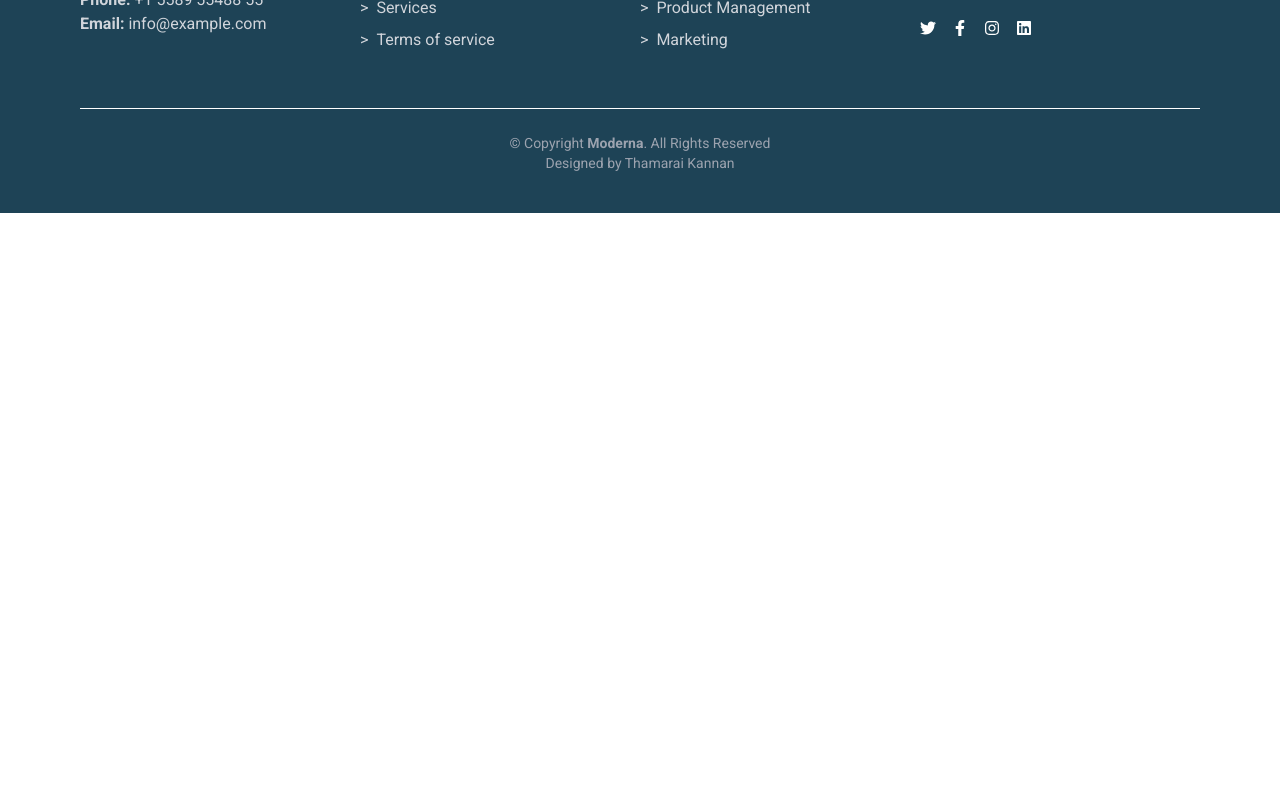
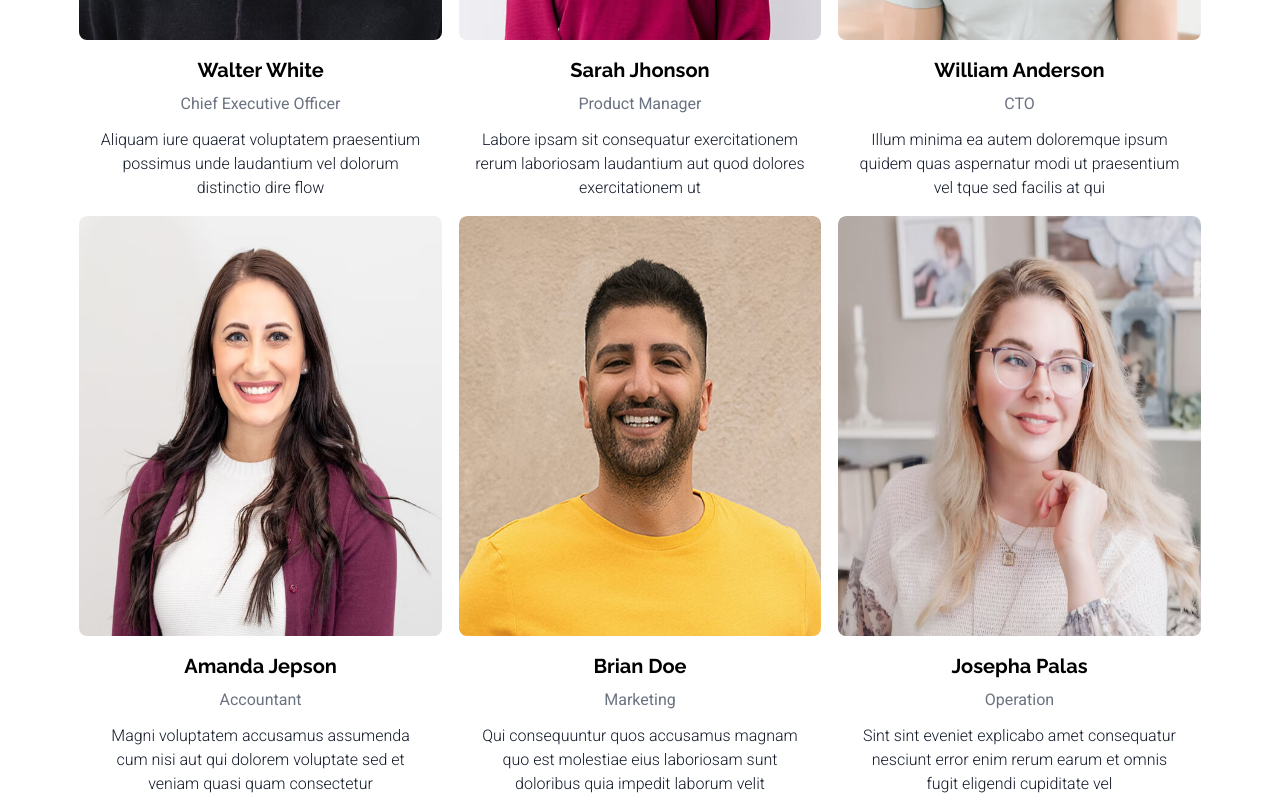
Before and after one commit to ThamaraiKannan1496/Moderna-vite, a React (Vite) app: page /team in a window 1280 px wide. Shown: the part 820-1620 px from the top of the page. Before the commit the page ends 1033 px from the top, so only its background shows below. Built offline with nearby package versions, Linux system fonts and the light colour scheme.

Commit message:
teams-finished

```diff
--- a/src/Pages/Team/Team.jsx
+++ b/src/Pages/Team/Team.jsx
@@ -1,6 +1,7 @@
 import Footer from "../../Components/Footer";
 import { HeadingsHome } from "../../Components/HeadingsHome";
 import NewsLetter from "../../Components/NewsLetter";
+import { TeamCard } from "./TeamCard";
 export const Team = () => {
   return (
     <>
@@ -9,6 +10,7 @@ export const Team = () => {
         para={`Esse dolorum voluptatum ullam est sint nemo et est ipsa porro placeat
     quibusdam quia assumenda numquam molestias.`}
       ></HeadingsHome>
+      <TeamCard></TeamCard>
       <NewsLetter></NewsLetter>
       <Footer></Footer>
     </>
--- /dev/null
+++ b/src/Pages/Team/TeamCard.jsx
@@ -0,0 +1,238 @@
+import {
+  FaFacebook,
+  FaInstagram,
+  FaLinkedin,
+  FaXTwitter,
+} from "react-icons/fa6";
+import i1 from "../../assets/img/team/team-1.jpg";
+import i2 from "../../assets/img/team/team-2.jpg";
+import i3 from "../../assets/img/team/team-3.jpg";
+import i4 from "../../assets/img/team/team-4.jpg";
+import i5 from "../../assets/img/team/team-5.jpg";
+import i6 from "../../assets/img/team/team-6.jpg";
+export const TeamCard = () => {
+  const Members = [
+    {
+      id: 1,
+      image: i1,
+      name: "Walter White",
+      position: "Chief Executive Officer",
+      description:
+        "Aliquam iure quaerat voluptatem praesentium possimus unde laudantium vel dolorum distinctio dire flow",
+    },
+    {
+      id: 2,
+      image: i2,
+      name: "Sarah Jhonson",
+      position: "Product Manager",
+      description:
+        "Labore ipsam sit consequatur exercitationem rerum laboriosam laudantium aut quod dolores exercitationem ut",
+    },
+    {
+      id: 3,
+      image: i3,
+      name: "William Anderson",
+      position: "CTO",
+      description:
+        "Illum minima ea autem doloremque ipsum quidem quas aspernatur modi ut praesentium vel tque sed facilis at qui",
+    },
+    {
+      id: 4,
+      image: i4,
+      name: "Amanda Jepson",
+      position: "Accountant",
+      description:
+        "Magni voluptatem accusamus assumenda cum nisi aut qui dolorem voluptate sed et veniam quasi quam consectetur",
+    },
+    {
+      id: 5,
+      image: i5,
+      name: "Brian Doe",
+      position: "Marketing",
+      description:
+        "Qui consequuntur quos accusamus magnam quo est molestiae eius laboriosam sunt doloribus quia impedit laborum velit",
+    },
+    {
+      id: 6,
+      image: i6,
+      name: "Josepha Palas",
+      position: "Operation",
+      description:
+        "Sint sint eveniet explicabo amet consequatur nesciunt error enim rerum earum et omnis fugit eligendi cupiditate vel",
+    },
+  ];
+  return (
+    <>
+      <div className="flex justify-center flex-wrap w-[88.5%] mx-auto flex-col md:flex-row gap-[1.5%] my-20">
+        {Members.map((val) => {
+          return (
+            <>
+              <div className="card1 md:w-[32%]">
+                <div className="relative rounded-lg group overflow-hidden">
+                  <img
+                    src={val.image}
+                    alt="images"
+                    className="rounded-lg block bg-cover w-full h-[420px]"
+                  />
+                  <div className="absolute -top-[420px] rounded-lg opacity-0 left-0 flex items-center justify-center gap-5 w-full h-[420px] bg-black text-white text-3xl transition duration-200 ease-in group-hover:opacity-100 group-hover:top-0 group-hover:bg-black/50">
+                    <FaXTwitter />
+                    <FaFacebook />
+                    <FaInstagram />
+                    <FaLinkedin />
+                  </div>
+                  <div className="details p-4 text-center">
+                    <h3 className="text-xl font-raleway mb-2 font-bold">
+                      {val.name}
+                    </h3>
+                    <h6 className="font-roboto mb-3 font-normal text-gray-500">
+                      {val.position}
+                    </h6>
+                    <p className="font-roboto font-light text-gray-900">
+                      {val.description}
+                    </p>
+                  </div>
+                </div>
+              </div>
+            </>
+          );
+        })}
+      </div>
+    </>
+  );
+};
+
+//  <div className="card1 md:w-[32%]">
+//         <div className="relative rounded-lg group overflow-hidden">
+//           <img
+//             src={i1}
+//             alt="images"
+//             className="rounded-lg block bg-cover w-full h-[420px]"
+//           />
+//           <div className="absolute -top-[420px] rounded-lg opacity-0 left-0 flex items-center justify-center gap-5 w-full h-[420px] bg-black text-white text-3xl transition duration-200 ease-in group-hover:opacity-100 group-hover:top-0 group-hover:bg-black/50">
+//             <FaXTwitter />
+//             <FaFacebook />
+//             <FaInstagram />
+//             <FaLinkedin />
+//           </div>
+//           <div className="details p-4 text-center">
+//             <h3 className="text-xl font-raleway mb-2 font-bold">
+//               Walter white
+//             </h3>
+//             <h6 className="font-roboto mb-3 font-normal text-gray-500">
+//               Chief Executive Officer
+//             </h6>
+//             <p className="font-roboto font-light text-gray-900">
+//               Aliquam iure quaerat voluptatem praesentium possimus unde
+//               laudantium vel dolorum distinctio dire flow
+//             </p>
+//           </div>
+//         </div>
+//       </div>
+//       <div className="card1 md:w-[32%]">
+//         <div className="relative rounded-lg group overflow-hidden">
+//           <img
+//             src={i1}
+//             alt="images"
+//             className="rounded-lg block bg-cover w-full h-[420px]"
+//           />
+//           <div className="absolute -top-[420px] rounded-lg opacity-0 left-0 flex items-center justify-center gap-5 w-full h-[420px] bg-black text-white text-3xl transition duration-200 ease-in group-hover:opacity-100 group-hover:top-0 group-hover:bg-black/50">
+//             <FaXTwitter />
+//             <FaFacebook />
+//             <FaInstagram />
+//             <FaLinkedin />
+//           </div>
+//           <div className="details p-4 text-center">
+//             <h3 className="text-xl font-raleway mb-2 font-bold">
+//               Walter white
+//             </h3>
+//             <h6 className="font-roboto mb-3 font-normal text-gray-500">
+//               Chief Executive Officer
+//             </h6>
+//             <p className="font-roboto font-light text-gray-900">
+//               Aliquam iure quaerat voluptatem praesentium possimus unde
+//               laudantium vel dolorum distinctio dire flow
+//             </p>
+//           </div>
+//         </div>
+//       </div>
+//       <div className="card1 md:w-[32.5%]">
+//         <div className="relative rounded-lg group overflow-hidden">
+//           <img
+//             src={i1}
+//             alt="images"
+//             className="rounded-lg block bg-cover w-full h-[420px]"
+//           />
+//           <div className="absolute -top-[420px] rounded-lg opacity-0 left-0 flex items-center justify-center gap-5 w-full h-[420px] bg-black text-white text-3xl transition duration-200 ease-in group-hover:opacity-100 group-hover:top-0 group-hover:bg-black/50">
+//             <FaXTwitter />
+//             <FaFacebook />
+//             <FaInstagram />
+//             <FaLinkedin />
+//           </div>
+//           <div className="details p-4 text-center">
+//             <h3 className="text-xl font-raleway mb-2 font-bold">
+//               Walter white
+//             </h3>
+//             <h6 className="font-roboto mb-3 font-normal text-gray-500">
+//               Chief Executive Officer
+//             </h6>
+//             <p className="font-roboto font-light text-gray-900">
+//               Aliquam iure quaerat voluptatem praesentium possimus unde
+//               laudantium vel dolorum distinctio dire flow
+//             </p>
+//           </div>
+//         </div>
+//       </div>
+//       <div className="card1 md:w-[32.5%]">
+//         <div className="relative rounded-lg group overflow-hidden">
+//           <img
+//             src={i1}
+//             alt="images"
+//             className="rounded-lg block bg-cover w-full h-[420px]"
+//           />
+//           <div className="absolute -top-[420px] rounded-lg opacity-0 left-0 flex items-center justify-center gap-5 w-full h-[420px] bg-black text-white text-3xl transition duration-200 ease-in group-hover:opacity-100 group-hover:top-0 group-hover:bg-black/50">
+//             <FaXTwitter />
+//             <FaFacebook />
+//             <FaInstagram />
+//             <FaLinkedin />
+//           </div>
+//           <div className="details p-4 text-center">
+//             <h3 className="text-xl font-raleway mb-2 font-bold">
+//               Walter white
+//             </h3>
+//             <h6 className="font-roboto mb-3 font-normal text-gray-500">
+//               Chief Executive Officer
+//             </h6>
+//             <p className="font-roboto font-light text-gray-900">
+//               Aliquam iure quaerat voluptatem praesentium possimus unde
+//               laudantium vel dolorum distinctio dire flow
+//             </p>
+//           </div>
+//         </div>
+//       </div>
+//       <div className="card1 md:w-[32.5%]">
+//         <div className="relative rounded-lg group overflow-hidden">
+//           <img
+//             src={i1}
+//             alt="images"
+//             className="rounded-lg block bg-cover w-full h-[420px]"
+//           />
+//           <div className="absolute -top-[420px] rounded-lg opacity-0 left-0 flex items-center justify-center gap-5 w-full h-[420px] bg-black text-white text-3xl transition duration-200 ease-in group-hover:opacity-100 group-hover:top-0 group-hover:bg-black/50">
+//             <FaXTwitter />
+//             <FaFacebook />
+//             <FaInstagram />
+//             <FaLinkedin />
+//           </div>
+//           <div className="details p-4 text-center">
+//             <h3 className="text-xl font-raleway mb-2 font-bold">
+//               Walter white
+//             </h3>
+//             <h6 className="font-roboto mb-3 font-normal text-gray-500">
+//               Chief Executive Officer
+//             </h6>
+//             <p className="font-roboto font-light text-gray-900">
+//               Aliquam iure quaerat voluptatem praesentium possimus unde
+//               laudantium vel dolorum distinctio dire flow
+//             </p>
+//           </div>
+//         </div>
+//       </div>
```
